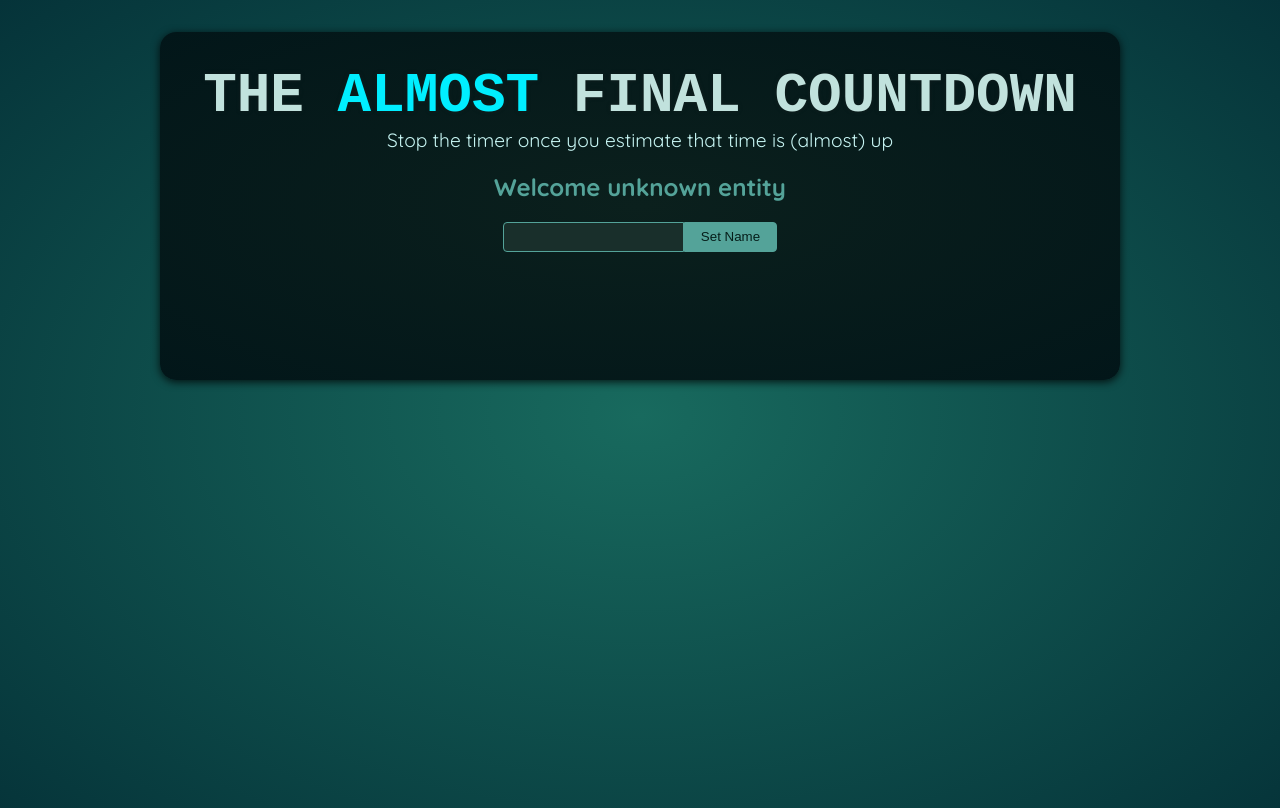
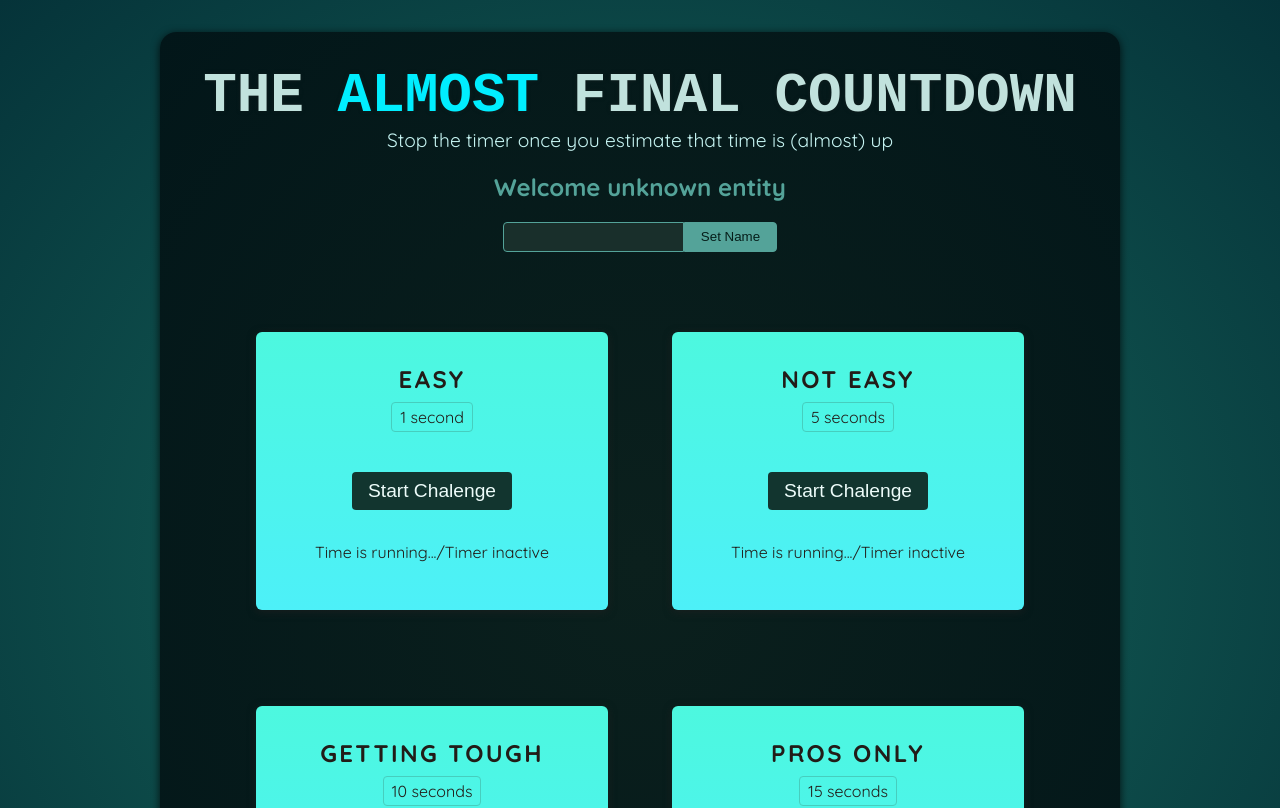
Before and after one commit to gbogdanova/perfect-stop, a React (Vite) app: page / in a window 1280 px wide. Shown: the top 808 px of the page. Built offline with nearby package versions, Linux system fonts and the light colour scheme; a web font is replaced by a local one.

Commit message:
feat: add TimerChalenge component

```diff
--- a/src/App.jsx
+++ b/src/App.jsx
@@ -1,10 +1,17 @@
 import Player from './components/Player.jsx';
+import TimerChallenge from './components/TimerChallenge.jsx';
 
 function App() {
   return (
     <>
       <Player />
-      <div id="challenges"></div>
+      <div id="challenges">
+        <TimerChallenge title="Easy" targetTime={1}/>
+        <TimerChallenge title="Not easy" targetTime={5}/>
+        <TimerChallenge title="Getting tough" targetTime={10}/>
+        <TimerChallenge title="Pros only" targetTime={15}/>
+      </div>
+
     </>
   );
 }
--- /dev/null
+++ b/src/components/TimerChallenge.jsx
@@ -0,0 +1,11 @@
+export default function TimerChallenge ({title, targetTime}) {
+  return (
+    <section className="challenge">
+      <h2>{title}</h2>
+      <p className="challenge-time">{targetTime} second{targetTime > 1 ? 's' : ''}</p>
+      <p><button>Start Chalenge</button></p>
+      <p className="">Time is running.../Timer inactive</p>
+    </section>
+
+  )
+}
```
